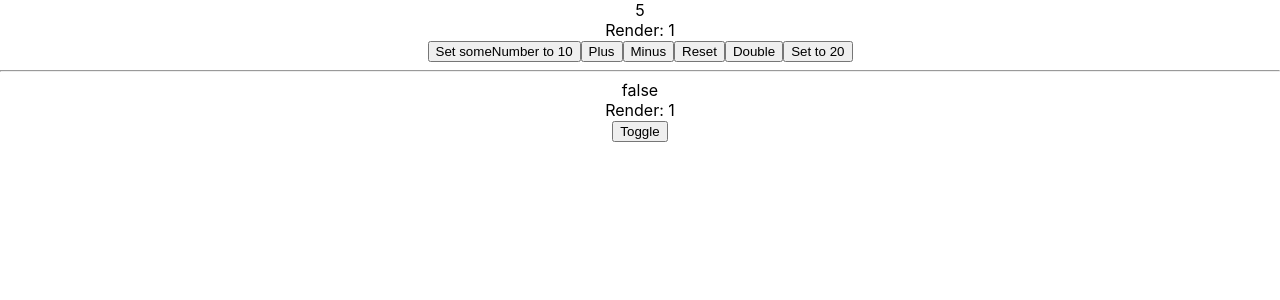
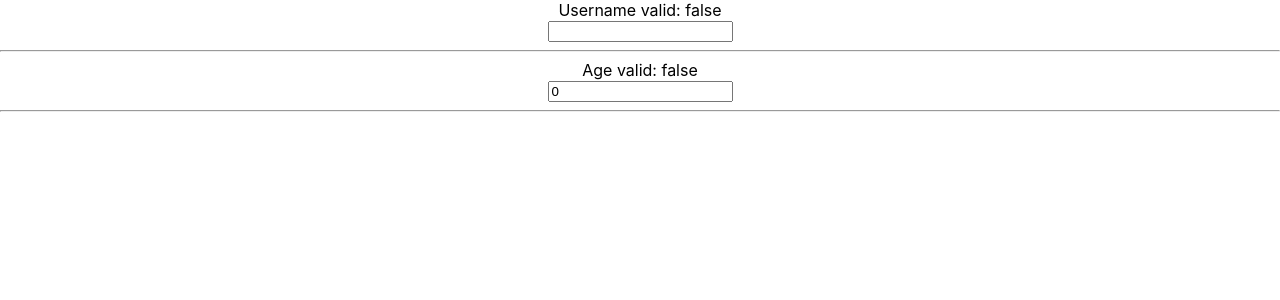
Before and after one commit to dimon08888/custom-hooks, a React (Create React App) app: page / in a window 1280 px wide. Shown: the top 300 px of the page. Built offline with nearby package versions, Linux system fonts and the light colour scheme.

Commit message:
Добавлен useStateWithValidation hook

```diff
--- a/src/App.tsx
+++ b/src/App.tsx
@@ -7,6 +7,7 @@ import useMergedState from './hooks/useMergedState'
 import usePrevious from './hooks/usePrevious'
 import useRenderCount from './hooks/useRenderCount'
 import useStateWithHistory from './hooks/useStateWithHistory'
+import useStateWithValidation from './hooks/useStateWithValidation'
 import useToggle from './hooks/useToggle'
 import useUpdateEffect from './hooks/useUpdateEffect'
 
@@ -15,10 +16,11 @@ function App() {
     <div className="App">
       {/* <ToggleExample /> */}
       {/* <ArrayExample /> */}
-      <CounterExample />
+      {/* <CounterExample /> */}
+      <StateWithValidationExample />
       <hr />
       {/* <StateWithHistoryExample /> */}
-      <RenderCountExample />
+      {/* <RenderCountExample /> */}
       {/* <MergedStateExample /> */}
       {/* <PreviousExample /> */}
       {/* <UpdateEffectExample /> */}
@@ -213,6 +215,25 @@ function MergedStateExample() {
   )
 }
 
+function StateWithValidationExample() {
+  const [username, setUsername, isUsernameValid] = useStateWithValidation(
+    '',
+    username => username.length > 5,
+  )
+
+  const [age, setAge, isAgeValid] = useStateWithValidation(0, age => 0 < age && age < 200)
+
+  return (
+    <div>
+      <div>Username valid: {isUsernameValid.toString()}</div>
+      <input type="text" value={username} onChange={e => setUsername(e.target.value)} />
+      <hr />
+      <div>Age valid: {isAgeValid.toString()}</div>
+      <input type="number" value={age} onChange={e => setAge(Number(e.target.value))} />
+    </div>
+  )
+}
+
 function PreviousExample() {
   const { value, increment, decrement } = useCounter(5)
   const previous = usePrevious(value)
--- /dev/null
+++ b/src/hooks/useStateWithValidation.ts
@@ -0,0 +1,25 @@
+import React, { useCallback, useState } from 'react'
+
+export default function useStateWithValidation<T>(
+  initialValue: T,
+  validate: (value: T) => boolean,
+): [T, (newValue: React.SetStateAction<T>) => void, boolean] {
+  const [value, setValue] = useState(initialValue)
+  const [isValid, setIsValid] = useState(() => validate(initialValue))
+
+  const setValidatedState = useCallback(
+    (newValue: React.SetStateAction<T>) => {
+      const resolvedValue = newValue instanceof Function ? newValue(value) : newValue
+      setValue(resolvedValue)
+      setIsValid(validate(resolvedValue))
+    },
+    [value, validate],
+  )
+
+  return [value, setValidatedState, isValid]
+}
+
+// useState
+// useRef
+// useCallback
+// useEffect
```
